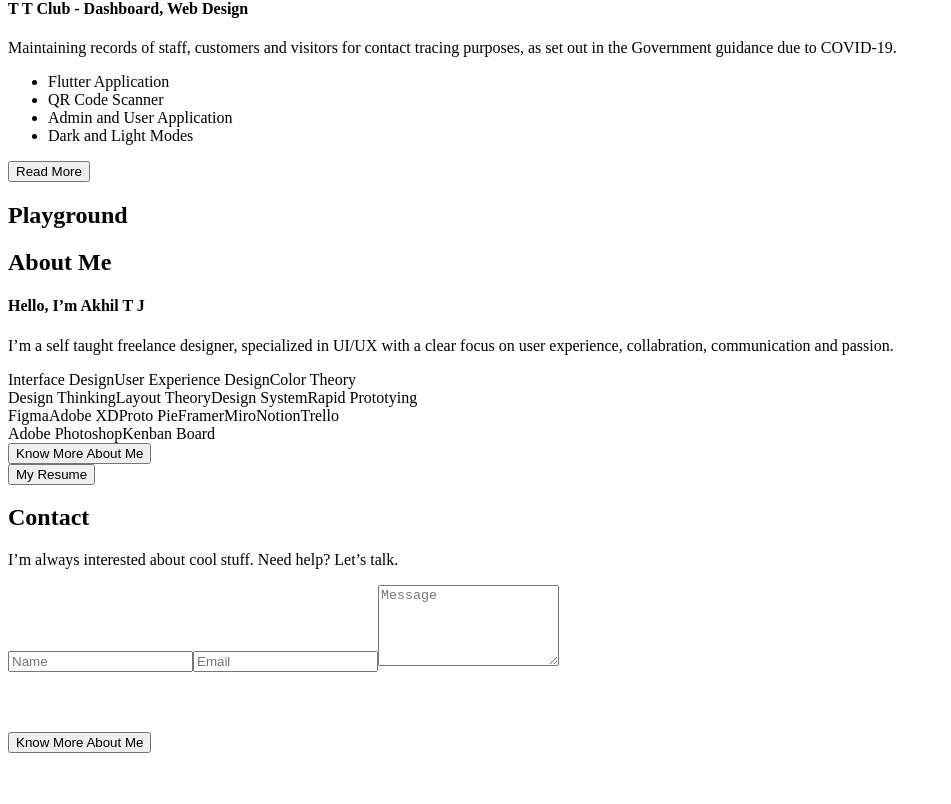
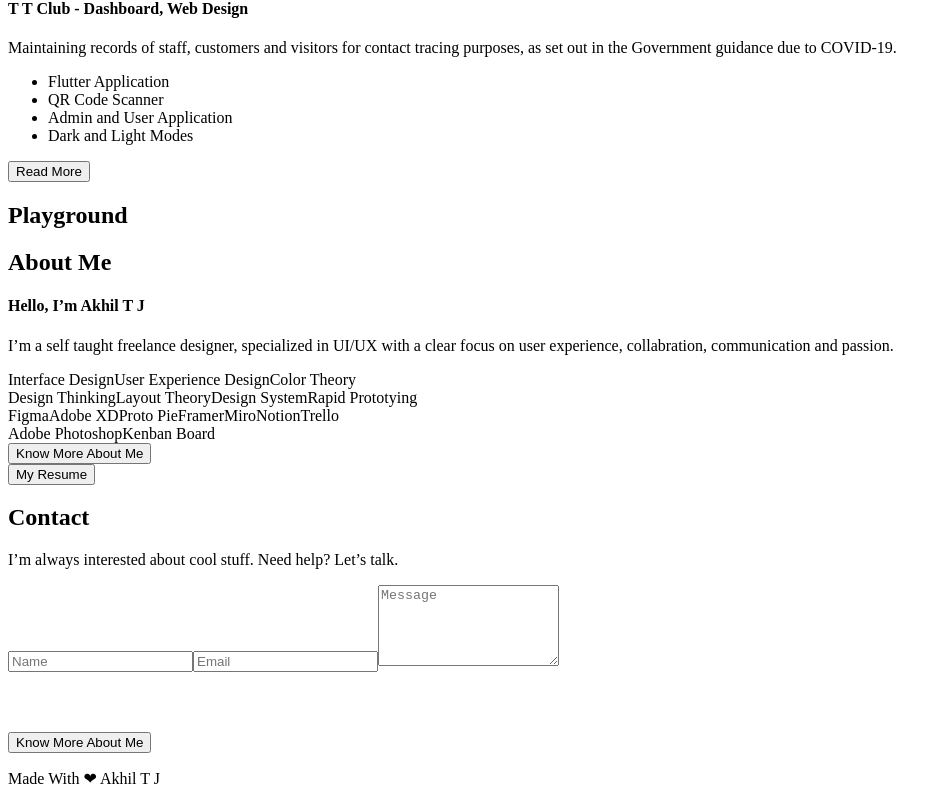
Before and after one commit to SuvarneshKM/portfolio-tj, a Next.js app: page / in a window 1280 px wide. Shown: the part 1115-1919 px from the top of the page, without its empty margins (0-951 px from the left). Before the commit the page ends 1876 px from the top, so only its background shows below. Built offline with nearby package versions, Linux system fonts and the light colour scheme; some icons are missing.

Commit message:
finished

```diff
--- a/pages/index.js
+++ b/pages/index.js
@@ -44,6 +44,9 @@ export default function Home() {
           </p>
           <Contact />
         </section>
+        <footer>
+          <p className="text-center text-dark pb-[30px] pt-[40px] lg:pt-[150px]">Made With ❤ Akhil T J</p>
+        </footer>
       </main>
     </div>
   )
```
